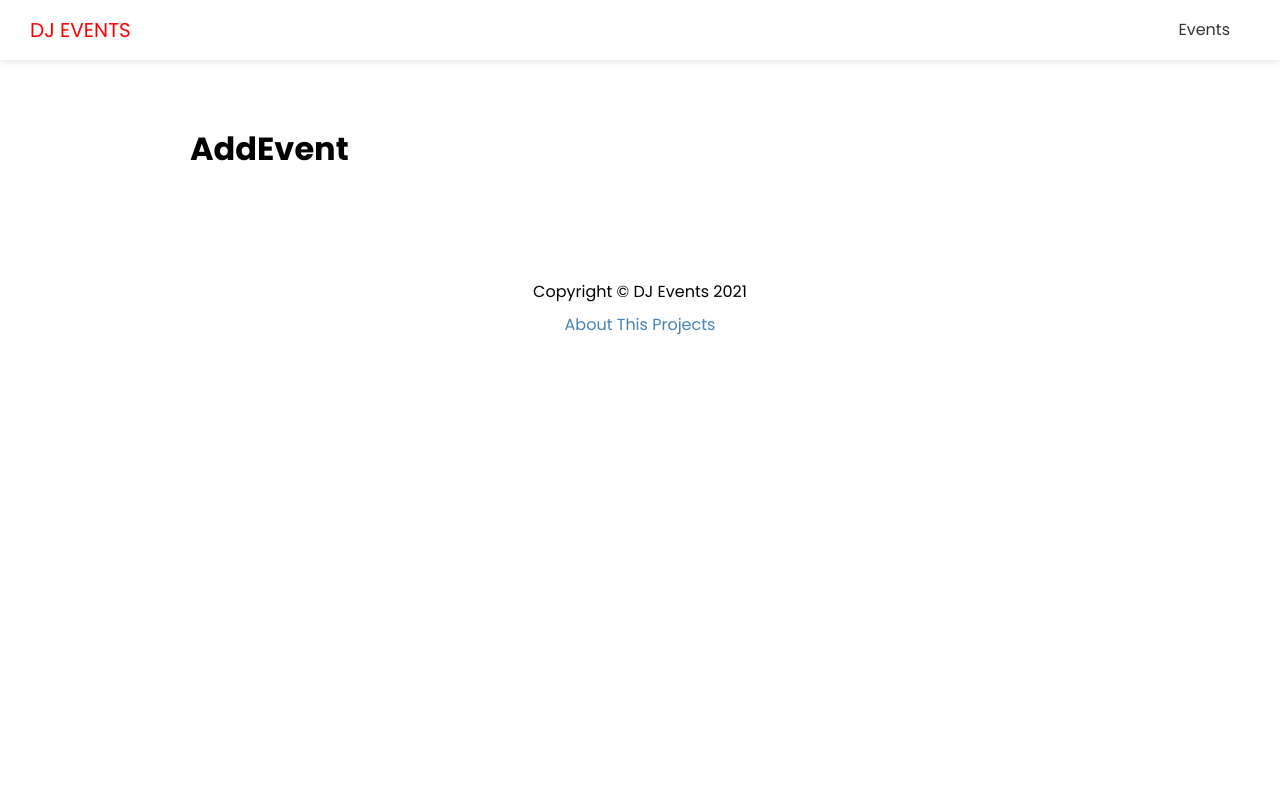
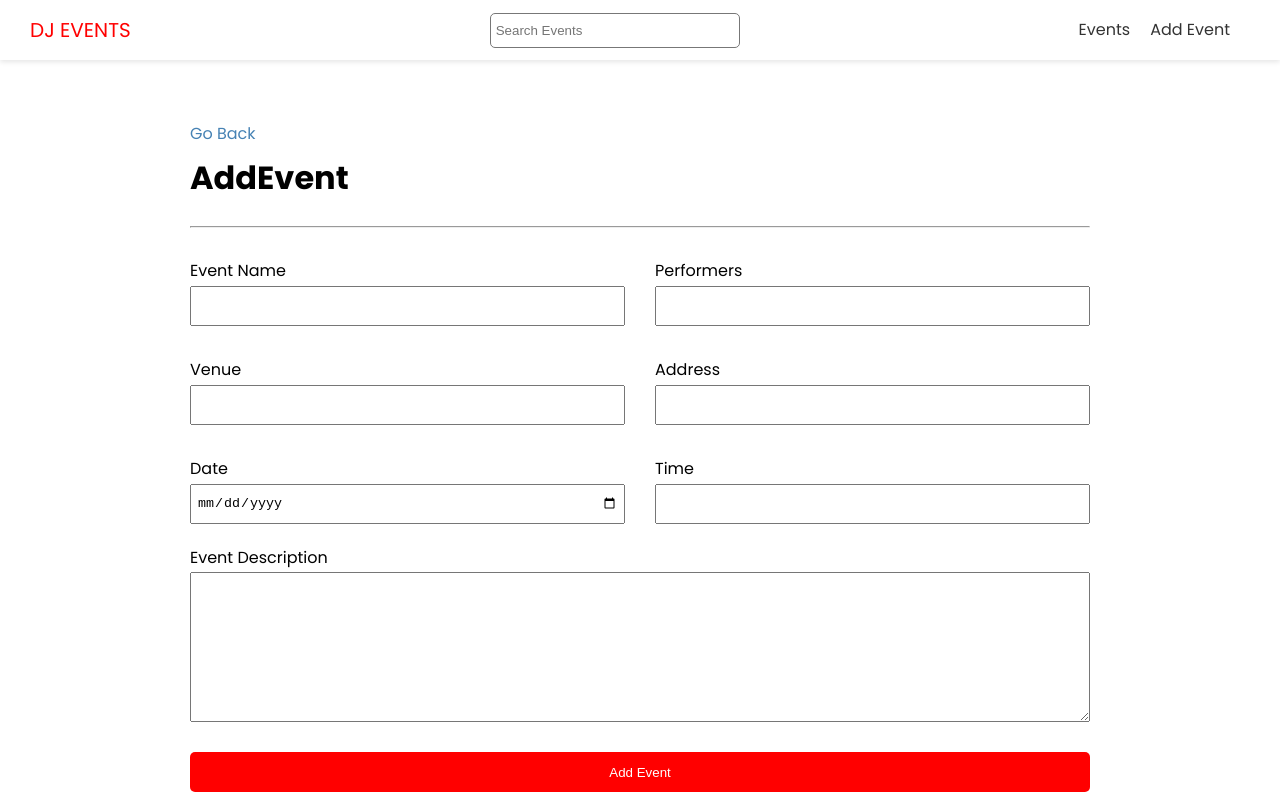
Before and after one commit to moses1206/Dj-Events-frontend, a Next.js app: page /events/add in a window 1280 px wide. Shown: the top 800 px of the page. Built offline with nearby package versions, Linux system fonts and the light colour scheme; no server answers.

Commit message:
Add events

```diff
--- a/components/Header.js
+++ b/components/Header.js
@@ -1,5 +1,6 @@
 import Link from 'next/link';
 import styles from '@/styles/Header.module.css';
+import Search from './Search';
 
 export default function Header() {
   return (
@@ -8,6 +9,8 @@
         <Link href="/">DJ Events</Link>
       </div>
 
+      <Search />
+
       <nav>
         <ul>
           <li>
@@ -15,6 +18,11 @@
               <a>Events</a>
             </Link>
           </li>
+          <li>
+            <Link href="/events/add">
+              <a>Add Event</a>
+            </Link>
+          </li>
         </ul>
       </nav>
     </header>
--- /dev/null
+++ b/components/Search.js
@@ -0,0 +1,27 @@
+import { useState } from 'react';
+import { useRouter } from 'next/router';
+import styles from '@/styles/Search.module.css';
+
+export default function Search() {
+  const router = useRouter();
+  const [term, setTerm] = useState('');
+
+  const handleSubmit = (e) => {
+    e.preventDefault();
+    router.push(`/events/search?term=${term}`);
+    setTerm('');
+  };
+
+  return (
+    <div className={styles.search}>
+      <form onSubmit={handleSubmit}>
+        <input
+          type="text"
+          value={term}
+          onChange={(e) => setTerm(e.target.value)}
+          placeholder="Search Events"
+        />
+      </form>
+    </div>
+  );
+}
--- a/package.json
+++ b/package.json
@@ -10,9 +10,11 @@
   },
   "dependencies": {
     "next": "11.0.1",
+    "qs": "^6.10.1",
     "react": "17.0.2",
     "react-dom": "17.0.2",
-    "react-icons": "^4.2.0"
+    "react-icons": "^4.2.0",
+    "react-toastify": "^7.0.4"
   },
   "devDependencies": {
     "eslint": "7.30.0",
--- a/pages/events/add.js
+++ b/pages/events/add.js
@@ -1,9 +1,142 @@
+import { ToastContainer, toast } from 'react-toastify';
+import 'react-toastify/dist/ReactToastify.css';
+import { useState } from 'react';
+import { useRouter } from 'next/router';
+import Link from 'next/link';
 import Layout from '@/components/Layout';
+import { API_URL } from '@/config/index';
+import styles from '@/styles/Form.module.css';
 
 export default function AddEventPage() {
+  const [values, setValues] = useState({
+    name: '',
+    performers: '',
+    venue: '',
+    address: '',
+    date: '',
+    time: '',
+    description: '',
+  });
+
+  const router = useRouter();
+
+  const handleSubmit = async (e) => {
+    e.preventDefault();
+
+    // Validation
+    const hasEmptyFields = Object.values(values).some(
+      (element) => element === ''
+    );
+
+    if (hasEmptyFields) {
+      toast.error('Please fill all Fields');
+    }
+
+    const res = await fetch(`${API_URL}/events`, {
+      method: 'POST',
+      headers: {
+        'Content-Type': 'application/json',
+      },
+      body: JSON.stringify(values),
+    });
+
+    if (!res.ok) {
+      toast.error('Something Went Wrong !!');
+    } else {
+      const evt = await res.json();
+      router.push(`/events/${evt.slug}`);
+    }
+  };
+
+  const handleInputChange = (e) => {
+    const { name, value } = e.target;
+    setValues({ ...values, [name]: value });
+  };
+
   return (
     <Layout title="Add New Events">
+      <Link href="/events">Go Back</Link>
       <h1>AddEvent</h1>
+      <ToastContainer />
+      <hr />
+      <br />
+      <form onSubmit={handleSubmit} className={styles.form}>
+        <div className={styles.grid}>
+          <div>
+            <label htmlFor="name">Event Name</label>
+            <input
+              type="text"
+              id="name"
+              name="name"
+              value={values.name}
+              onChange={handleInputChange}
+            />
+          </div>
+          <div>
+            <label htmlFor="performers">Performers</label>
+            <input
+              type="text"
+              name="performers"
+              id="performers"
+              value={values.performers}
+              onChange={handleInputChange}
+            />
+          </div>
+          <div>
+            <label htmlFor="venue">Venue</label>
+            <input
+              type="text"
+              name="venue"
+              id="venue"
+              value={values.venue}
+              onChange={handleInputChange}
+            />
+          </div>
+          <div>
+            <label htmlFor="address">Address</label>
+            <input
+              type="text"
+              name="address"
+              id="address"
+              value={values.address}
+              onChange={handleInputChange}
+            />
+          </div>
+          <div>
+            <label htmlFor="date">Date</label>
+            <input
+              type="date"
+              name="date"
+              id="date"
+              value={values.date}
+              onChange={handleInputChange}
+            />
+          </div>
+          <div>
+            <label htmlFor="time">Time</label>
+            <input
+              type="text"
+              name="time"
+              id="time"
+              value={values.time}
+              onChange={handleInputChange}
+            />
+          </div>
+        </div>
+
+        <div>
+          <label htmlFor="description">Event Description</label>
+          <textarea
+            type="text"
+            name="description"
+            id="description"
+            value={values.description}
+            onChange={handleInputChange}
+          ></textarea>
+        </div>
+
+        <input type="submit" value="Add Event" className="btn" />
+      </form>
     </Layout>
   );
 }
--- a/pages/events/index.js
+++ b/pages/events/index.js
@@ -7,6 +7,7 @@
   return (
     <Layout>
       <h1>Events</h1>
+      <hr />
       {events.length === 0 && <h3>No events to show</h3>}
 
       {events.map((evt) => (
--- a/styles/Search.module.css
+++ b/styles/Search.module.css
@@ -5,3 +5,14 @@
   border: 1px #777 solid;
   border-radius: 5px;
 }
+
+.search input:focus {
+  border: solid 2px #d2691e;
+}
+
+.searchTerm {
+  font-size: 40px;
+  color: blue;
+}
+
+/* fontSize: '40px', color: 'blue' */
```
Also changed, not shown: pages/events/[slug].js (+22 -1 lines), pages/events/search.js (added, +48 -0 lines), 1 other file (tests, documents, lock files or other folders).
